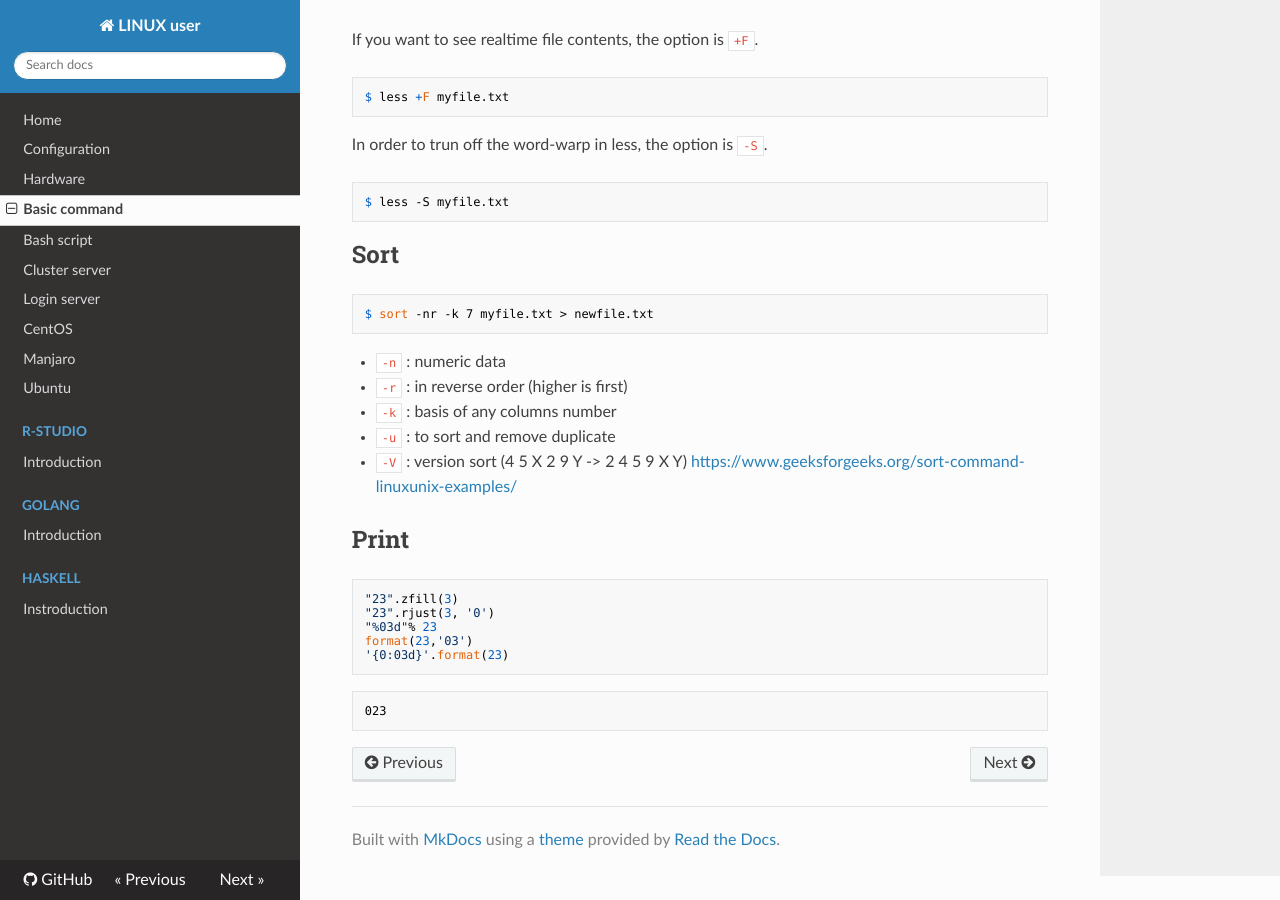
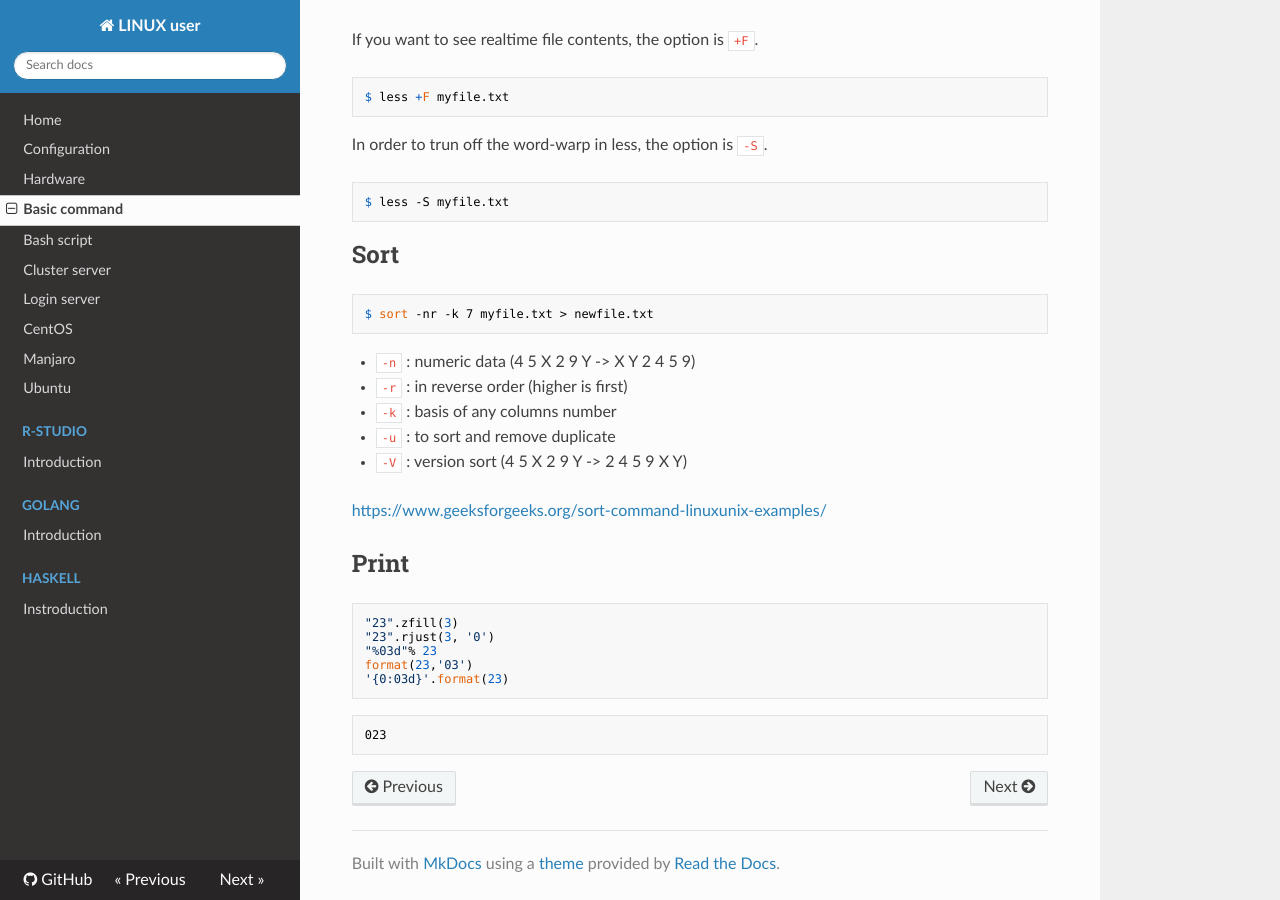
Before and after one commit to WonyoungCho/LINUX, an MkDocs documentation site: the page built from docs/basic_comm.md, in a window 1280 px wide and 900 px high, scrolled down 3402 px. Built offline with MkDocs 1.6.1, drawn with Linux system fonts in a browser that asks for light colours; nearby versions of some CDN libraries; old or Windows-style settings are respelled for this version of MkDocs.

Commit message:
Update basic_comm.md

````diff
--- a/docs/basic_comm.md
+++ b/docs/basic_comm.md
@@ -167,11 +167,12 @@ $ less -S myfile.txt
 ```
 $ sort -nr -k 7 myfile.txt > newfile.txt
 ```
-- `-n` : numeric data
+- `-n` : numeric data (4 5 X 2 9 Y -> X Y 2 4 5 9)
 - `-r` : in reverse order (higher is first)
 - `-k` : basis of any columns number
 - `-u` : to sort and remove duplicate
 - `-V` : version sort (4 5 X 2 9 Y -> 2 4 5 9 X Y)
+
 <https://www.geeksforgeeks.org/sort-command-linuxunix-examples/>
 
 ## Print
````
